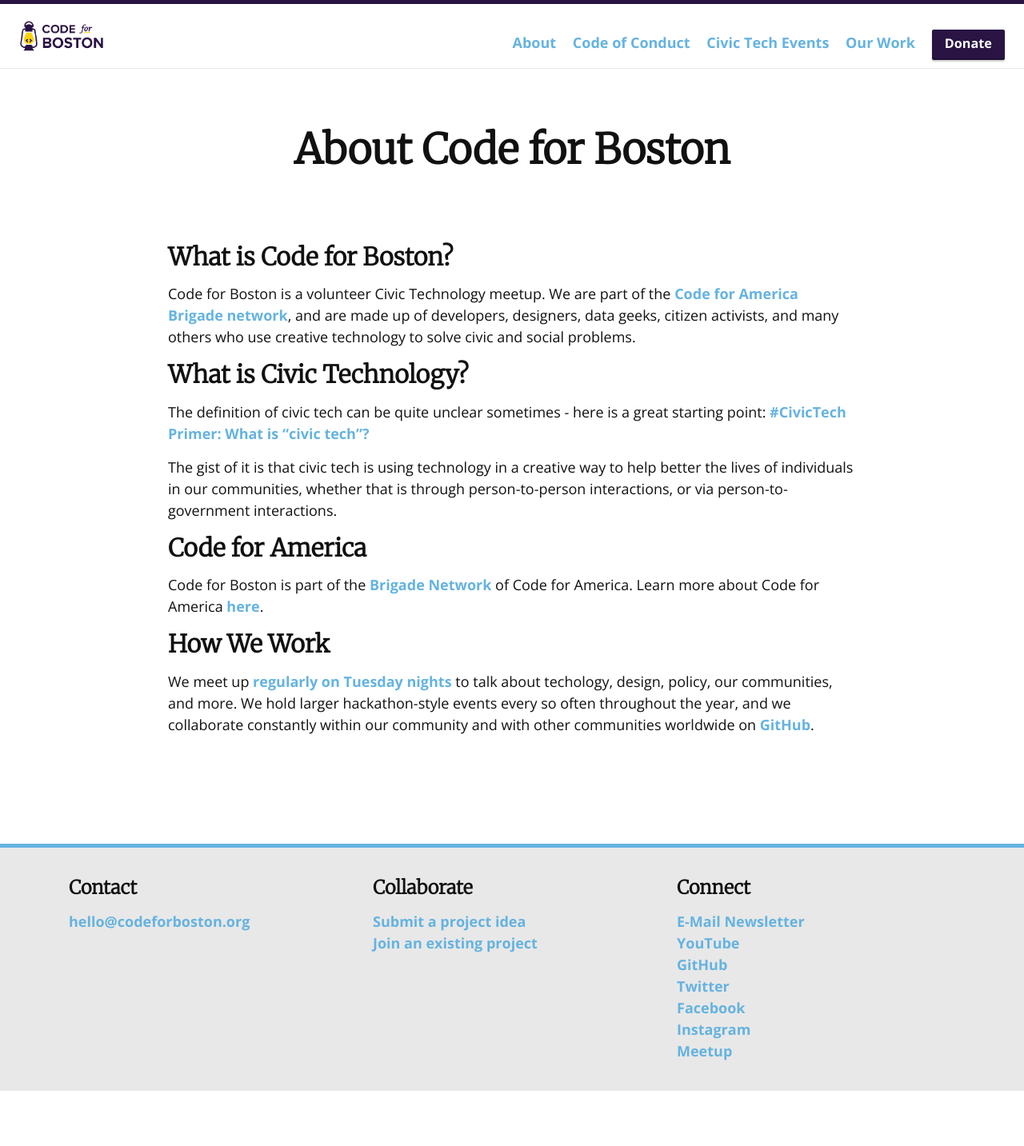
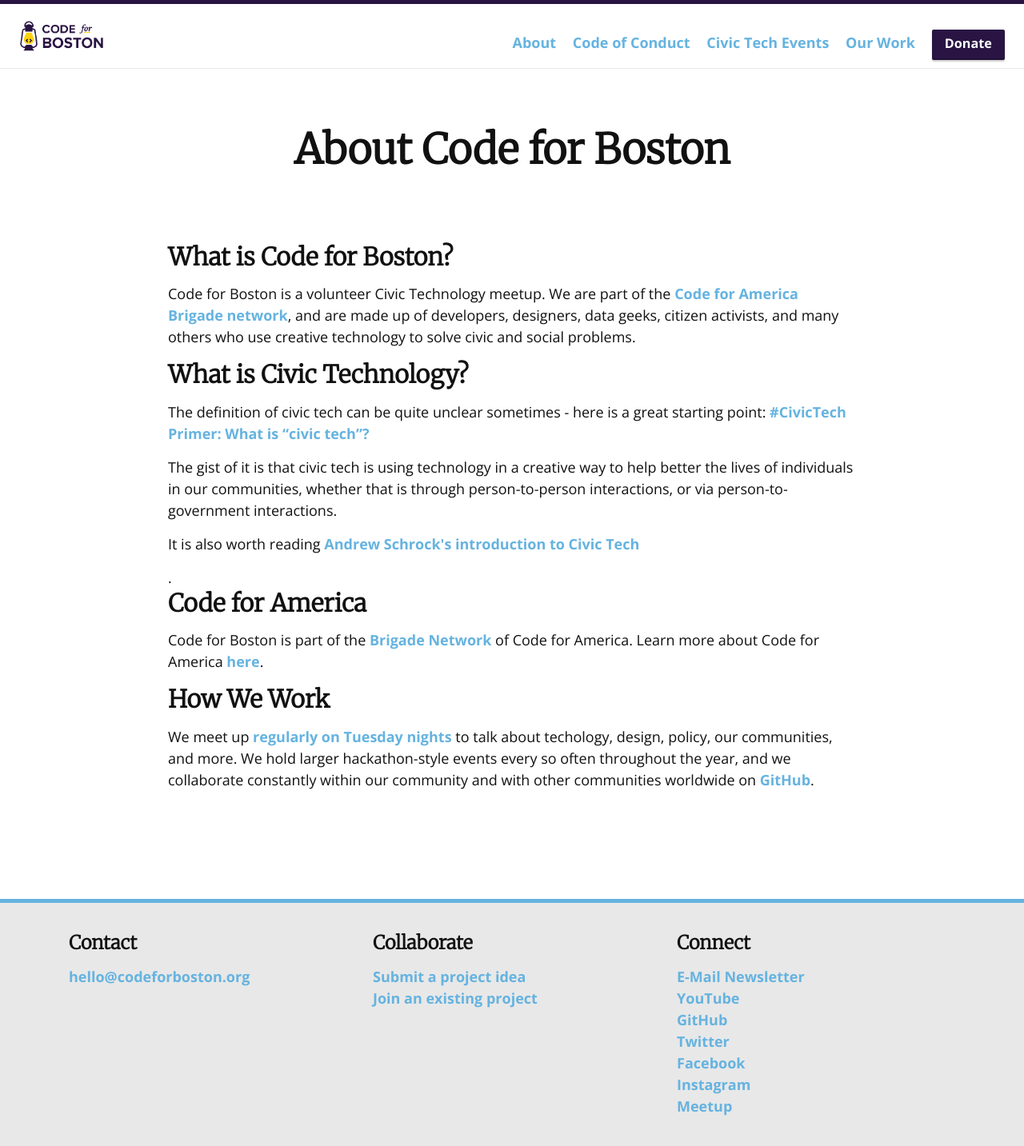
Before and after one commit to codeforboston/codeforboston.org, a Jekyll site: the page built from about.html, in a window 1280 px wide. Shown: the whole page at 80% size. Built offline with Jekyll 4.4.1, drawn with Linux system fonts in a browser that asks for light colours; nearby versions of some CDN libraries; before the commit the page ends 1364 px from its top, so only the background shows below that; some of the changed lines change nothing that is shown.

Commit message:
Fix Link in About
* Fix link to brigades page at Code for America
* Add link to Andrew’s book for more information.

```diff
--- a/about.html
+++ b/about.html
@@ -10,7 +10,7 @@
 <div class="centered">
 <section>
     <h2>What is Code for Boston?</h2>
-    <p>Code for Boston is a volunteer Civic Technology meetup. We are part of the <a href="http://www.codeforamerica.org/brigade/about">Code for America Brigade network</a>, and are made up of developers, designers, data geeks, citizen activists, and many others who use creative technology to solve civic and social problems.
+    <p>Code for Boston is a volunteer Civic Technology meetup. We are part of the <a href="http://brigade.codeforamerica.org">Code for America Brigade network</a>, and are made up of developers, designers, data geeks, citizen activists, and many others who use creative technology to solve civic and social problems.
     </p>
 </section>
 
@@ -19,6 +19,7 @@
     <p>The definition of civic tech can be quite unclear sometimes - here is a great starting point: <a href="https://medium.com/@grodeska/civictech-primer-what-is-civic-tech-7ea788e766d3#.lr9joeu39">#CivicTech Primer: What is “civic tech”?
     </a> </p>
     <p>The gist of it is that civic tech is using technology in a creative way to help better the lives of individuals in our communities, whether that is through person-to-person interactions, or via person-to-government interactions.</p>
+    <p>It is also worth reading <a href="https://www.civictechs.com">Andrew Schrock's introduction to Civic Tech</a></p>.
 </section>
 
 <section>
```
